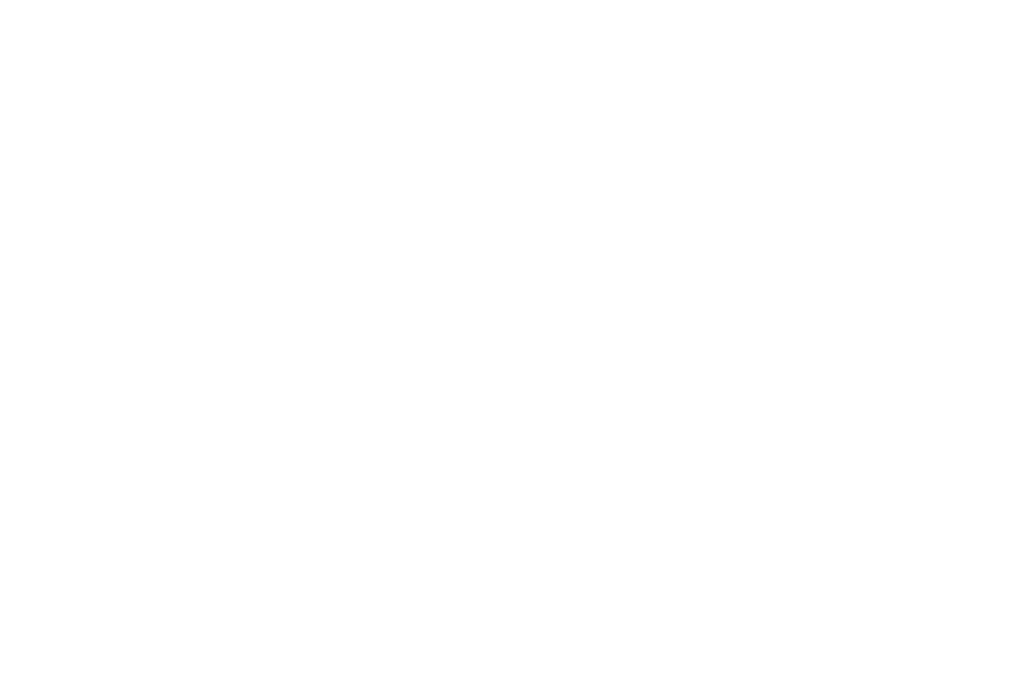
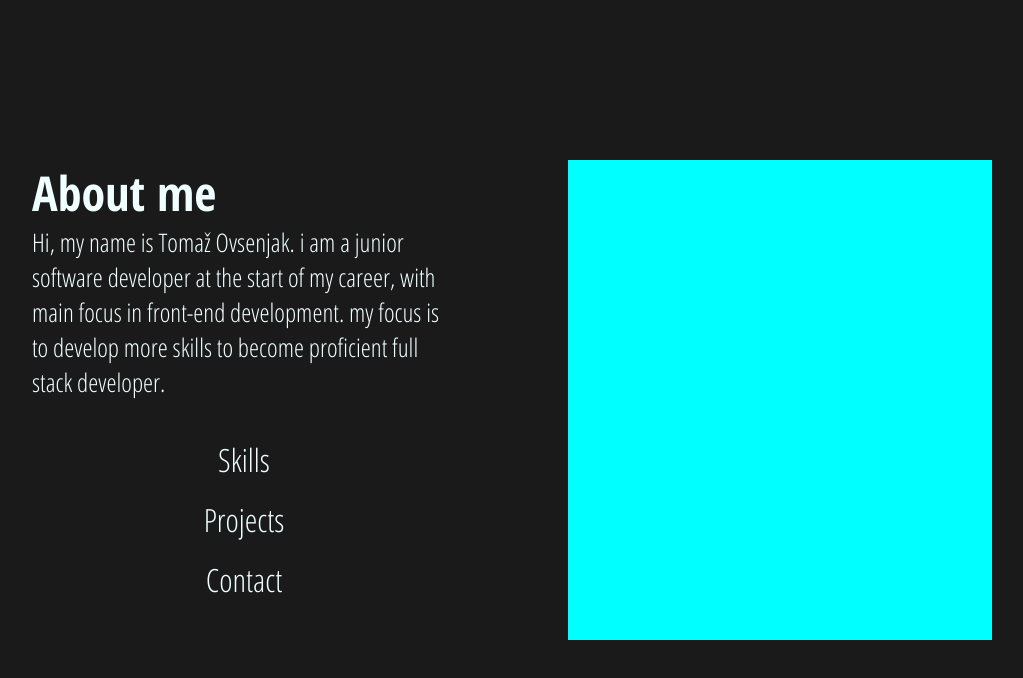
Before and after one commit to Tomolo997/portfolio, a plain HTML site: page index.html in a window 1280 px wide. Shown: the whole page, without its empty margins (128-1151 px from the left). Drawn offline with Linux system fonts and the light colour scheme.

Commit message:
added the about me and the navigation

```diff
--- a/index.html
+++ b/index.html
@@ -9,6 +9,26 @@
     <title>Tomaž Ovsenjak</title>
 </head>
 <body>
+    <div class="container">
+        <div class="aboutMe">
+            <div class="imageContainer"></div>
+            <div class="aboutMe__text"><h1 class="aboutMe__heading">About me</h1><p class="aboutMe__paragraph">Hi, my name is Tomaž Ovsenjak. i am a junior software developer at the start of my career, with main focus in front-end development. my focus is to develop more skills to become proficient full stack developer. </p></div>
 
+
+            </div>
+            <div class="navigation">
+                <ul class="navigationList">
+                    <li class="navigationItem navigationItemSkills">Skills</li>
+                    <li class="navigationItem navigationItemProjects">Projects</li>
+                    <li class="navigationItem navigationItemContact">Contact</li>
+                </ul>
+        </div>
+
+
+
+        <div class="containerInfo container__skills"></div>
+        <div class="containerInfo container__Projects"></div>
+        <div class="containerInfo container__contact"></div>
+    </div>
 </body>
 </html>
--- a/style.css
+++ b/style.css
@@ -12,4 +12,70 @@ html {
 body {
   font-size: 62.5%;
   font-family: 'Open Sans Condensed', sans-serif;
+  background-color: rgb(26, 26, 26);
 }
+.container {
+  display: grid;
+  grid-template-columns:
+    10rem minmax(20rem, 1fr) minmax(2rem, 7rem) minmax(20rem, 1fr)
+    10rem;
+  grid-template-rows: 10rem 1fr 1fr 10rem;
+  height: 100vh;
+}
+
+.aboutMe {
+  grid-row: 2/3;
+  grid-column: 2/3;
+  display: flex;
+  align-items: center;
+  flex-direction: column;
+  justify-content: space-around;
+  position: relative;
+}
+
+.aboutMe__heading {
+  font-size: 3rem;
+  color: azure;
+}
+.aboutMe__paragraph {
+  font-size: 1.6rem;
+  color: azure;
+}
+.navigation {
+  grid-row: 3/4;
+  grid-column: 2/3;
+  display: flex;
+  align-items: center;
+  justify-content: center;
+  text-align: center;
+}
+.navigationList {
+  list-style: none;
+}
+.navigationItem {
+  color: azure;
+  font-size: 2rem;
+  cursor: pointer;
+  padding: 0.5rem;
+}
+.navigationItem:hover {
+}
+
+.navigationItem::after {
+  content: '';
+  width: 0%;
+  display: block;
+  height: 1px;
+  background-color: azure;
+  transition: 0.4s all ease;
+}
+
+.navigationItem:hover::after {
+  width: 100%;
+}
+
+.containerInfo {
+  grid-row: 2/4;
+  grid-column: 4/5;
+  background-color: aqua;
+}
```
Also changed, not shown: img/Tomaz.png (added).
